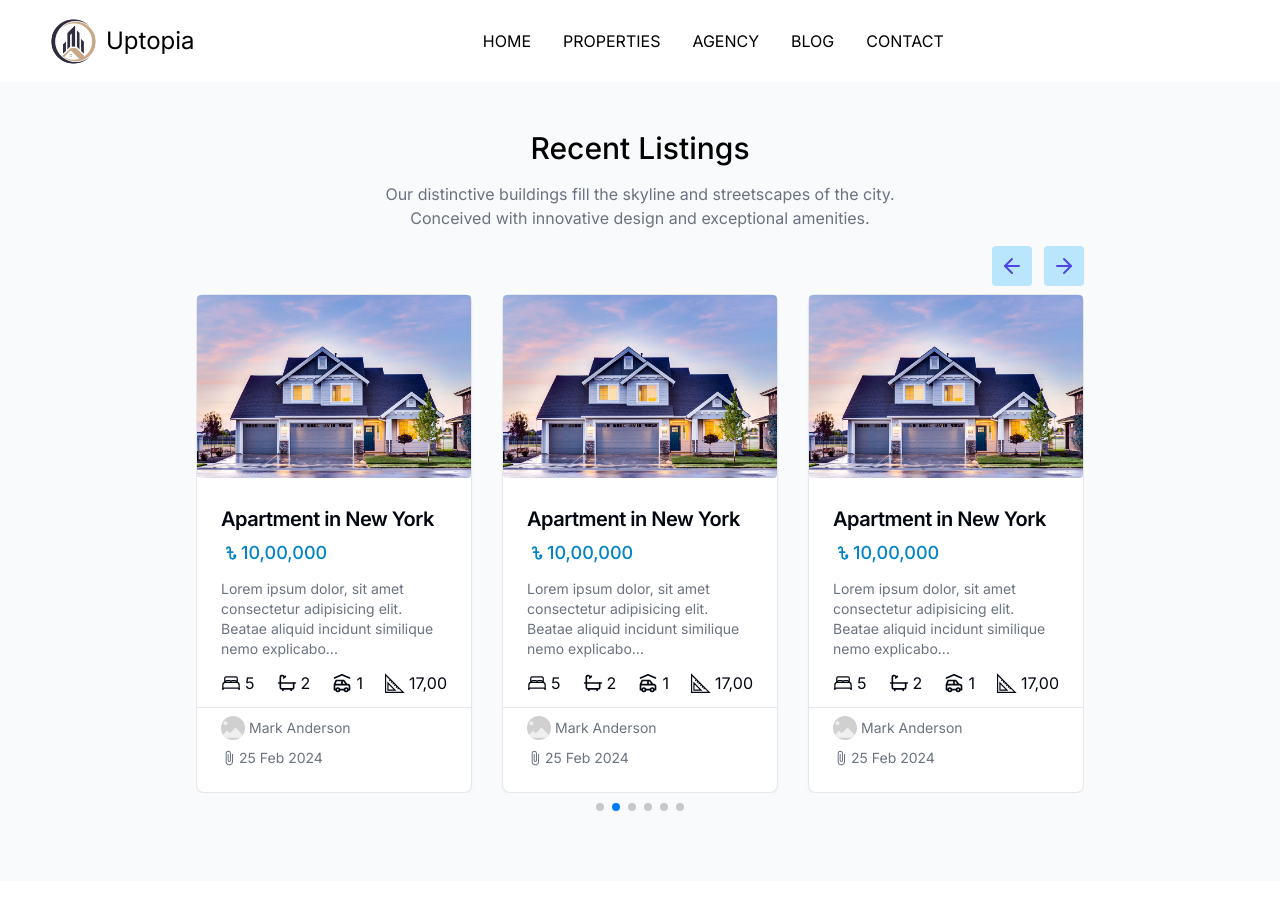
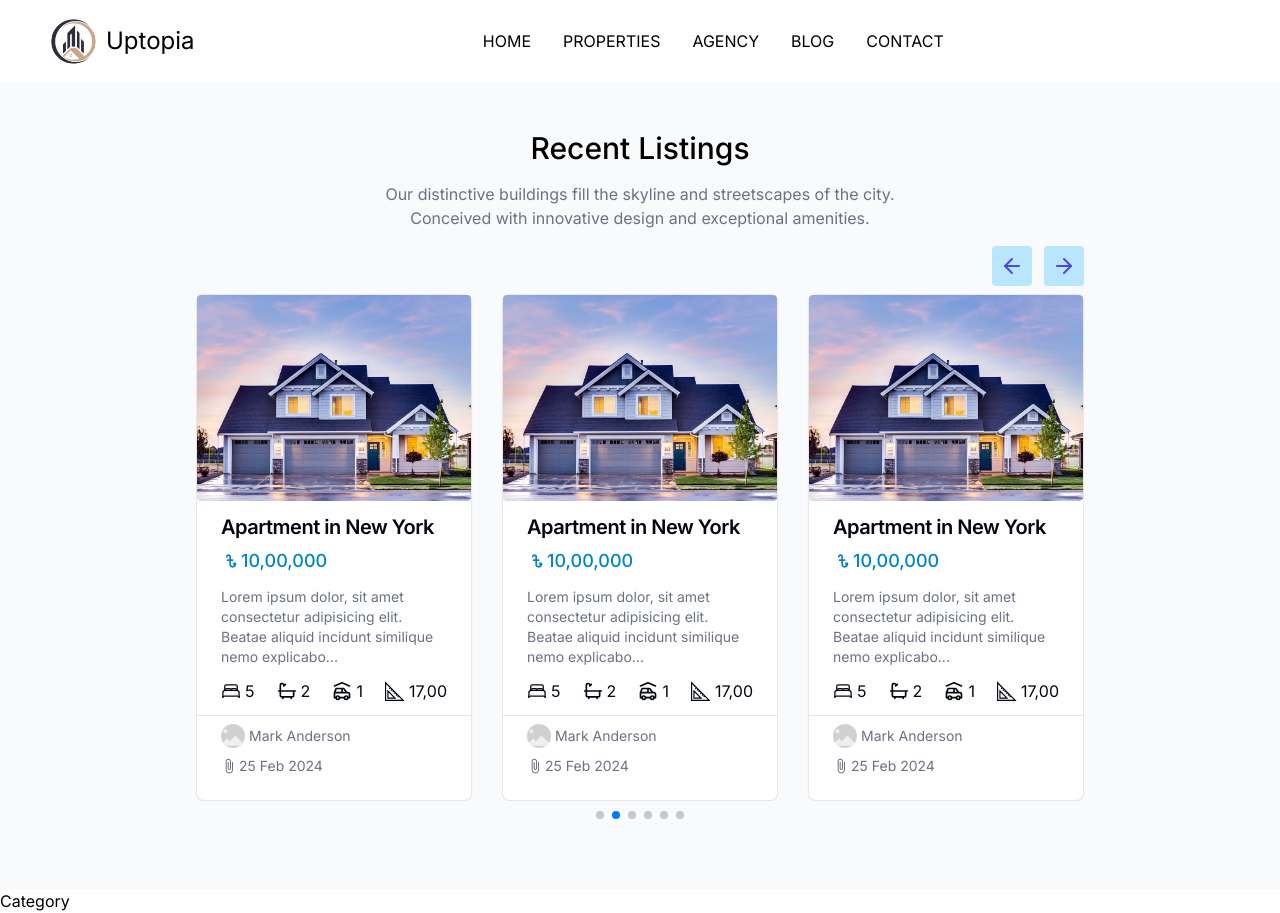
Before and after one commit to BadhanCB/uptopia, a Next.js app: page / in a window 1280 px wide. Before the commit the page ends 881 px from the top, so only its background shows below. Built offline with nearby package versions, Linux system fonts and the light colour scheme.

Commit message:
designed recent listings of the home page

```diff
--- a/src/app/page.tsx
+++ b/src/app/page.tsx
@@ -1,11 +1,11 @@
+import Category from "@/pages/Home/Category/Category";
 import RecentListings from "@/pages/Home/RecentListings/RecentListings";
 
 export default function Home() {
     return (
-        <main className="bg-gray-50">
-            <section className="wrapper">
-                <RecentListings />
-            </section>
+        <main>
+            <RecentListings />
+            <Category />
         </main>
     );
 }
--- /dev/null
+++ b/src/pages/Home/Category/Category.tsx
@@ -0,0 +1,9 @@
+const Category = () => {
+    return (
+        <section>
+            <h1>Category</h1>
+        </section>
+    );
+};
+
+export default Category;
--- a/src/pages/Home/RecentListings/PropertyCard.tsx
+++ b/src/pages/Home/RecentListings/PropertyCard.tsx
@@ -21,14 +21,15 @@ type Props = {};
 const PropertyCard = (props: Props) => {
     return (
         <Card className="text-start">
-            <AspectRatio ratio={16 / 9}>
+            <AspectRatio ratio={4 / 3} className="overflow-hidden">
                 <Image
                     src={house}
                     alt="property image"
+                    fill
                     className="object-cover rounded"
                 />
             </AspectRatio>
-            <CardHeader className="mt-8 pb-3">
+            <CardHeader className="py-3">
                 <CardTitle className="text-xl">Apartment in New York</CardTitle>
                 <p className="text-lg text-sky-600 flex items-center font-medium">
                     <TbCurrencyTaka className="text-xl" /> 10,00,000
--- a/src/pages/Home/RecentListings/RecentListings.tsx
+++ b/src/pages/Home/RecentListings/RecentListings.tsx
@@ -2,16 +2,18 @@ import PropertySlider from "./PropertySlider";
 
 const RecentListings = () => {
     return (
-        <section className="text-center py-12">
+        <section className="text-center py-12 bg-gray-50">
+            <div className="wrapper">
                 <h1 className="capitalize text-3xl font-medium mb-4">
                     recent listings
                 </h1>
                 <p className="md:w-3/4 lg:w-2/4 mx-auto text-gray-500">
-                Our distinctive buildings fill the skyline and streetscapes of
-                the city. Conceived with innovative design and exceptional
-                amenities.
+                    Our distinctive buildings fill the skyline and streetscapes
+                    of the city. Conceived with innovative design and
+                    exceptional amenities.
                 </p>
                 <PropertySlider />
+            </div>
         </section>
     );
 };
```
Lines whose indentation alone changed are shown as unchanged.
